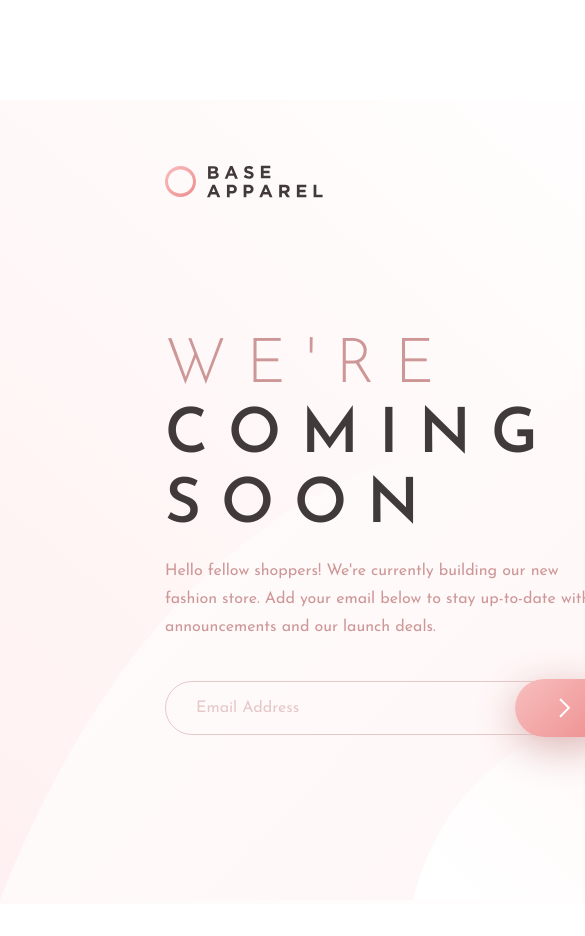
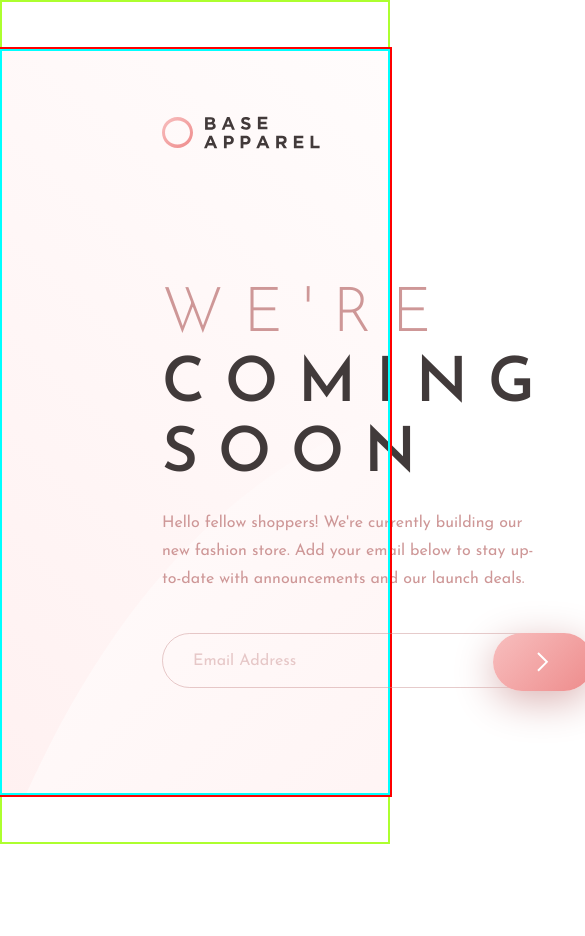
Before and after one commit to jessicalima22/fashion-store-website, a plain HTML site: page index.html in a window 390 px wide. Shown: the top 936 px of the page, 585 px wide, since content can reach past the window. After the commit the page ends 844 px from the top, so only its background shows below. Drawn offline with Linux system fonts and the light colour scheme.

Commit message:
responsiveness 1
1st adaptation

```diff
--- a/JS/script.js
+++ b/JS/script.js
@@ -54,11 +54,11 @@ function checkInputs(){
 
 
  function setErrorFor (email, message){
-    const small = document.querySelector('small');
+    const divError = document.querySelector('.error');
     const iconError = document.getElementById('error');
 
-    small.innerText = message;
-    small.style.display = 'inline';
+    divError.innerText = message;
+    divError.style.display = 'inline';
     email.style.border = '2px solid hsl(0, 93%, 68%)';
     iconError.style.display = 'inline';
  }
--- a/index.html
+++ b/index.html
@@ -4,11 +4,7 @@
   <meta charset="UTF-8">
   <meta name="viewport" content="width=device-width, initial-scale=1.0"> <!-- displays site properly based on user's device -->
   <link rel="stylesheet" href="style.css">
-
-  <link rel="icon" type="image/png" sizes="32x32" href="./images/favicon-32x32.png">
-
   <title>Base Apparel</title>
-
 </head>
 <body>
   <section class="contents">
@@ -19,10 +15,11 @@
 
     <div class="div-contents">
 
-
       <h1> <span>WE'RE</span> COMING SOON</h1>
       <p>Hello fellow shoppers! We're currently building our new fashion store.
       Add your email below to stay up-to-date with announcements and our launch deals.</p>
+
+
 
       <form id="form">
         <input name="email" type="text" id="email" placeholder="Email Address">
@@ -31,12 +28,11 @@
       </form>
 
     </div>
-    <small>  </small>
 
+    <div class="error">  </div>
 
 
   </section>
-
 
 
   <section class="background-woman">
--- a/style.css
+++ b/style.css
@@ -1,77 +1,101 @@
 @import url('https://fonts.googleapis.com/css2?family=Fredoka&family=Josefin+Sans:wght@300;400;600&family=Outfit:wght@400;700&family=Overpass:wght@400;700&display=swap');
 
-* {
+*{
   font-family: 'Josefin Sans', sans-serif;
-  margin: 0px;
-  border: 0px;
+  margin: 0;
+  border: 0;
+  box-sizing: border-box;
+
+  /* each rem equal to 10px*/
+  font-size: 62.5%;
 }
 
-body {
+html{
+    display: flex;
+    justify-content: center;
+    align-items: center;
+    border: 2px solid greenyellow;
+    width: 100%;
+    height: 100vh;
+}
+
+body{
   display: flex;
   flex-direction: row;
-  margin: 100px auto;
+  flex-wrap: nowrap;
+  justify-content: center;
+  outline: 2px solid aqua;
   width: 100%;
+  height: min-content;
   max-width: 1440px;
 }
 
-.background-woman {
-  width: 610px;
+.background-woman{
+  width: 100%;
+  max-width: 610px;
 }
 
-.contents {
-  width:830px;
-  background-repeat: repeat-y;
+.contents{
+  outline: 4px solid red;
+  width: 100%;
+  max-width: 830px;
+  height: auto;
+  align-items: stretch;
+  background-size: contain;
+  background-repeat: no-repeat;
   background: url("images/bg-pattern-desktop.svg"), linear-gradient(135deg, hsl(0, 0%, 100%), hsl(0, 100%, 98%));
 }
 
-.div-contents {
-  width: 450px;
-  height: 410px;
-  margin: 65px 165px 0px 165px;
+.div-contents{
+  width: 100%;
+  max-width: 450px;
+  max-height: 420px;
+  margin: 6.5rem 0 0.5rem 16rem;
+
 }
 
-.contents img {
-  margin: 65px 165px;
+.contents img{
+  margin: 6.5rem 16rem;
 }
 
-form{
-    position: relative;
-}
+
 
 h1{
   color: hsl(0, 6%, 24%);
-  font-size: 62px;
-  line-height: 70px;
+  font-size: 6.2rem;
+  line-height: 7rem;
   font-weight: 700;
-  letter-spacing: 20px;
+  letter-spacing: 2rem;
 }
 
 span{
+  font-size: 6.2rem;
   font-weight: 300;
   color: hsl(0, 36%, 70%);
-  letter-spacing: 20px;
+  letter-spacing: 2rem;
 }
 
 p{
-  margin-top: 15px;
-  line-height: 28px;
+  margin: 1.8rem 0 4rem 0;
+  line-height: 2.8rem;
   font-weight: 400;
+  font-size: 1.6rem;
   color: hsl(0, 36%, 70%);
 }
 
 input{
   background-color: hsla(0, 87%, 42%, 0);
-  margin-top: 40px;
-  width: 400px;
-  height: 50px;
+  width: 100%;
+  max-width: 400px;
+  height: 5.5rem;
   border: solid 0.5px hsla(0, 36%, 70%, 0.5);
-  border-radius: 30px;
+  border-radius: 3rem;
+  position: relative;
 }
 
 #email{
-  position: absolute;
-  padding-left: 30px;
-  font-size: 16px;
+  padding-left: 3rem;
+  font-size: 1.6rem;
   color: hsl(0, 36%, 70%);
 }
 
@@ -85,31 +109,35 @@ input::placeholder{
 }
 
 #submit{
-  position: absolute;
-  margin-left: 350px;
-  width: 100px;
-  height: 58px;
+  margin-left: -5.5rem;
+  width: 100%;
+  max-width: 100px;
+  height: 5.8rem;
   background: url(images/icon-arrow.svg), linear-gradient(135deg, hsl(0, 80%, 86%), hsl(0, 74%, 74%));
   background-repeat: no-repeat;
   background-position: center;
-  border: 0px;
-  box-shadow: 0px 10px 40px  hsl(0, 35%, 78%);
-  border-radius: 30px;
-  margin-top: 38px;
+  box-shadow: 0 1rem 4rem  hsl(0, 35%, 78%);
+  border-radius: 3rem;
+
+  position: absolute;
 }
 
-small{
-  display: none;
+.error{
+  display: hidden;
   color: hsl(0, 93%, 68%);
-  margin: 50px 170px
+  margin-left: 19rem;
+  padding-top: 100px;
+  font-size: 1.3rem;
+
+
 }
 
-form img{
-    margin: 10px 0px 0px 50px;
+#error{
+    margin: 0 ;
+    left: 50rem;
+    bottom: 24rem;
+    display: none;
     position: absolute;
-    left: 140px;
-    top: -10px;
-    display: none;
 }
 
     /*-
```
